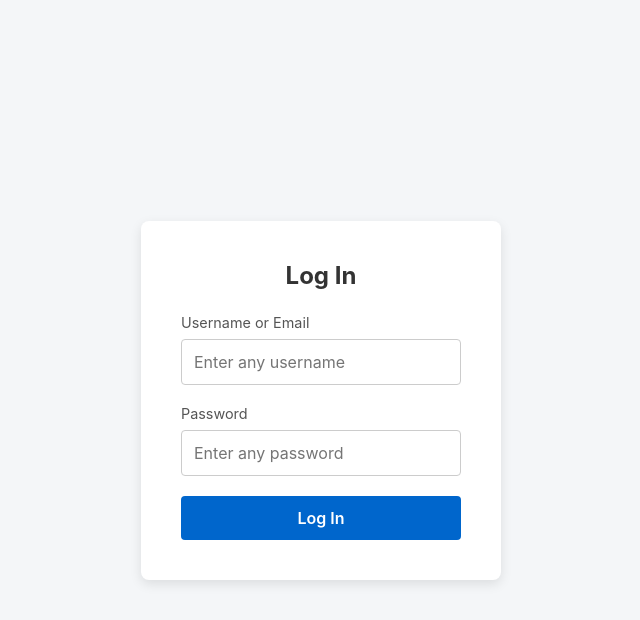
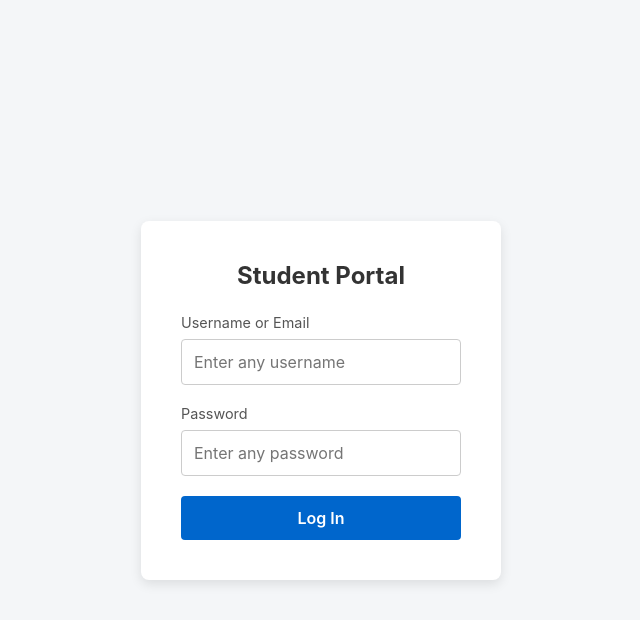
Before and after one commit to don-curleone/student-portal, a Flask app: page / in a window 1280 px wide. Shown: the top 620 px of the page, without its empty margins (319-959 px from the left). Run offline with Flask 3, Linux system fonts and the light colour scheme.

Commit message:
Mentioned Student Portal on Login page

```diff
--- a/templates/login.html
+++ b/templates/login.html
@@ -81,7 +81,7 @@
 <body>
 
     <div class="login-card">
-        <h2>Log In</h2>
+        <h2>Student Portal</h2>
         <form id="loginForm">
             <div class="form-group">
                 <label for="username">Username or Email</label>
```
